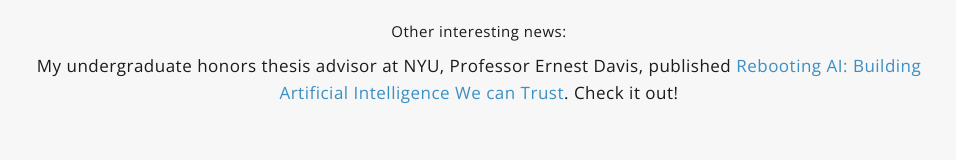
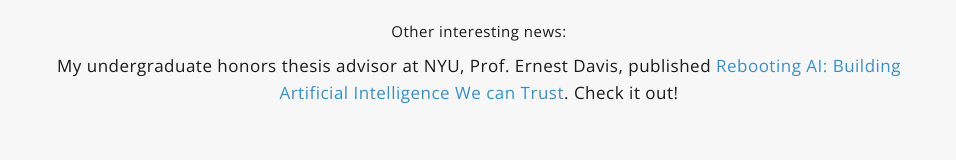
Before and after one commit to yulinggu-cs/yulinggu-cs.github.io, a plain HTML site: page index.html in a window 1280 px wide. Shown: the part 1911-2071 px from the top of the page, without its empty margins (161-1117 px from the left). Drawn offline with nearby package versions, Linux system fonts and the light colour scheme.

Commit message:
Update index.html

```diff
--- a/index.html
+++ b/index.html
@@ -158,7 +158,7 @@
 								<br>
 								<p> Other interesting news: </p>
 								<ul style="list-style-type:none;">
-								  <li>My undergraduate honors thesis advisor at NYU, Professor Ernest Davis, published <a href="http://rebooting.ai" target="_blank">Rebooting AI: Building Artificial Intelligence We can Trust</a>. Check it out!</li>
+								  <li>My undergraduate honors thesis advisor at NYU, Prof. Ernest Davis, published <a href="http://rebooting.ai" target="_blank">Rebooting AI: Building Artificial Intelligence We can Trust</a>. Check it out!</li>
 								</ul>
 
 							</div>
```
